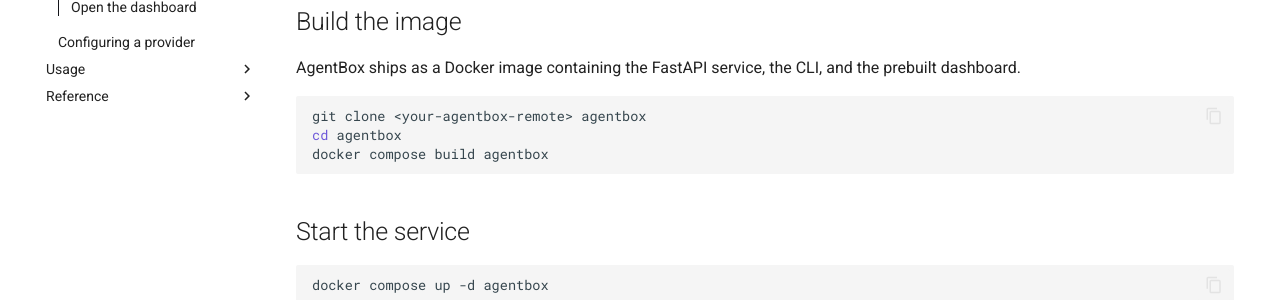
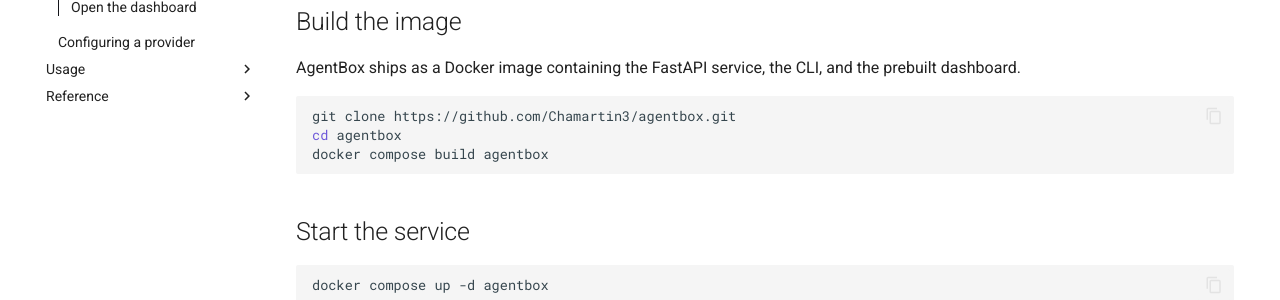
Before and after one commit to Chamartin3/agentbox, an MkDocs documentation site: the page built from guide/docs/01-setup-system.md, in a window 1280 px wide and 900 px high. Shown: the part 293-593 px from the top of the window. Built offline with MkDocs 1.6.1 and Material for MkDocs 9.7.7, drawn with Linux system fonts in a browser that asks for light colours.

Commit message:
docs: use the real clone URL instead of a placeholder

````diff
--- a/guide/docs/01-setup-system.md
+++ b/guide/docs/01-setup-system.md
@@ -13,7 +13,7 @@
 the prebuilt dashboard.
 
 ```bash
-git clone <your-agentbox-remote> agentbox
+git clone https://github.com/Chamartin3/agentbox.git
 cd agentbox
 docker compose build agentbox
 ```
````
Also changed, not shown: README.md.
